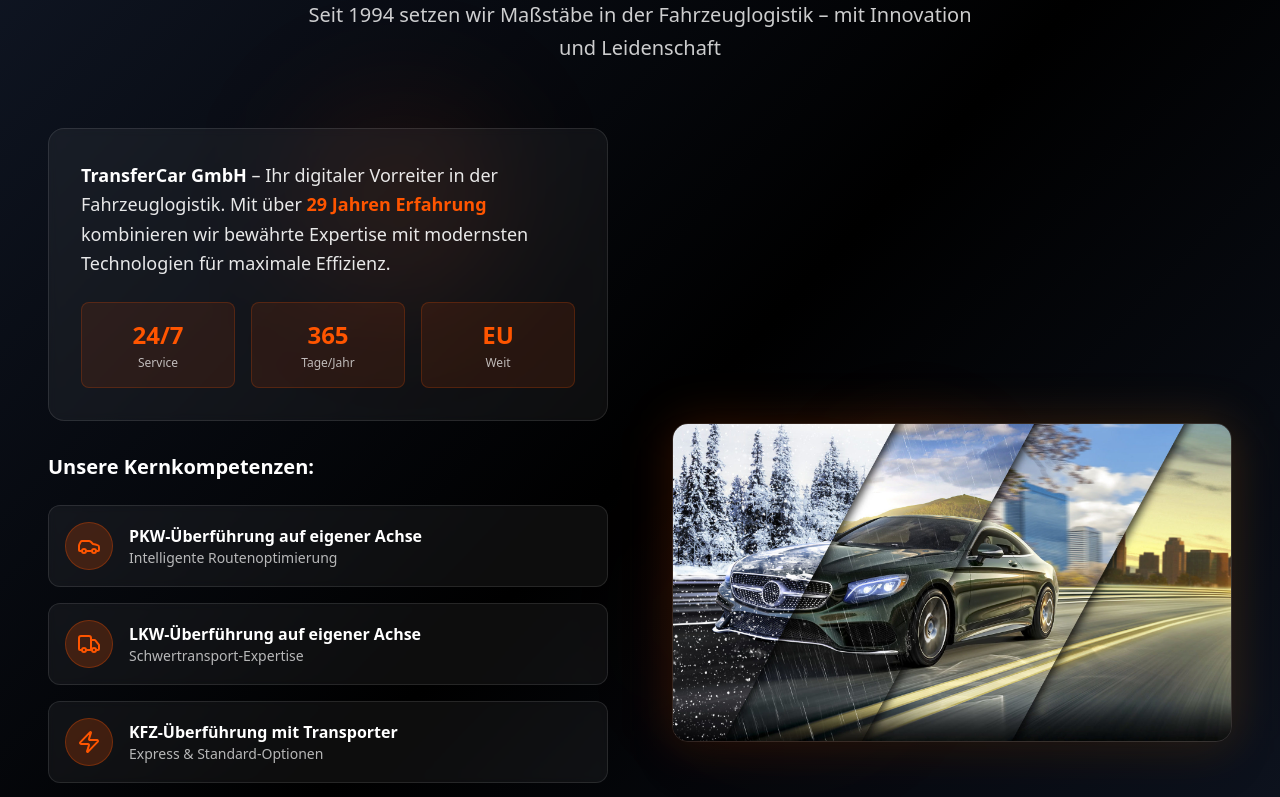
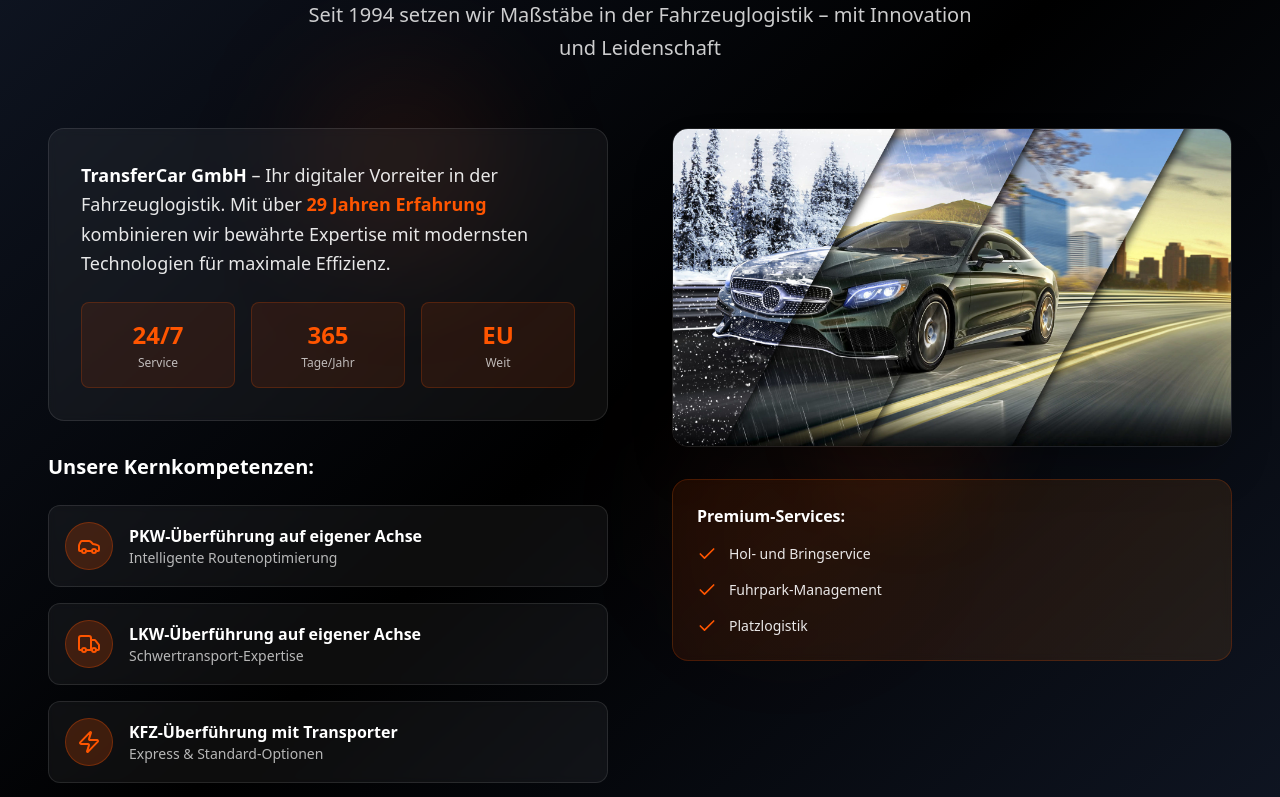
Before and after one commit to dvvvvv411/gray-car-canvas, a React (Vite) app: page / in a window 1280 px wide. Shown: the part 2000-2797 px from the top of the page. Built offline with nearby package versions, Linux system fonts and the light colour scheme.

Commit message:
Fix: Balance service section layout
Adjust the layout of the "Service & Flexibilität" section to balance the content in both columns. Move the "Premium-Services" card and remove the orange shadow effect behind the image.

```diff
--- a/src/pages/Index.tsx
+++ b/src/pages/Index.tsx
@@ -233,9 +233,9 @@ const Index = () => {
             </p>
           </div>
 
-          <div className="grid lg:grid-cols-2 gap-16 items-stretch">
+          <div className="grid lg:grid-cols-2 gap-16 items-start">
             {/* Content Side */}
-            <div className="space-y-8 animate-fade-in-up flex flex-col justify-center" style={{ animationDelay: '0.2s' }}>
+            <div className="space-y-8 animate-fade-in-up" style={{ animationDelay: '0.2s' }}>
               {/* Company Description */}
               <div className="bg-white/5 backdrop-blur-sm border border-white/10 rounded-2xl p-8">
                 <p className="text-lg text-white/90 leading-relaxed mb-6">
@@ -296,10 +296,30 @@ const Index = () => {
                 </div>
               </div>
 
+              <div className="pt-4">
+                <Button
+                  className="bg-primary hover:bg-primary/90 text-primary-foreground px-8 py-3 text-lg font-semibold hover:scale-105 transition-transform duration-200"
+                  size="lg"
+                >
+                  Mehr über uns erfahren
+                </Button>
+              </div>
+            </div>
+
+            {/* Image Side */}
+            <div className="space-y-8 animate-fade-in-up" style={{ animationDelay: '0.4s' }}>
+              <div className="relative w-full">
+                <img
+                  src={serviceImage}
+                  alt="TransferCar Service Excellence"
+                  className="w-full h-auto rounded-2xl shadow-2xl border border-white/10"
+                />
+              </div>
+
               {/* Additional Services */}
               <div className="bg-gradient-to-r from-primary/10 to-accent/10 backdrop-blur-sm border border-primary/20 rounded-2xl p-6">
                 <h4 className="font-semibold text-white mb-4">Premium-Services:</h4>
-                <div className="grid grid-cols-1 md:grid-cols-3 gap-4">
+                <div className="grid grid-cols-1 gap-4">
                   <div className="flex items-center space-x-3">
                     <Check className="w-5 h-5 text-primary flex-shrink-0" />
                     <span className="text-white/90 text-sm">Hol- und Bringservice</span>
@@ -313,29 +333,6 @@ const Index = () => {
                     <span className="text-white/90 text-sm">Platzlogistik</span>
                   </div>
                 </div>
-              </div>
-
-              <div className="pt-4">
-                <Button
-                  className="bg-primary hover:bg-primary/90 text-primary-foreground px-8 py-3 text-lg font-semibold hover:scale-105 transition-transform duration-200"
-                  size="lg"
-                >
-                  Mehr über uns erfahren
-                </Button>
-              </div>
-            </div>
-
-            {/* Image Side */}
-            <div className="relative animate-fade-in-up flex items-center" style={{ animationDelay: '0.4s' }}>
-              <div className="relative w-full">
-                {/* Glowing border effect */}
-                <div className="absolute inset-0 bg-gradient-to-r from-primary/20 to-accent/20 rounded-2xl blur-xl"></div>
-
-                <img
-                  src={serviceImage}
-                  alt="TransferCar Service Excellence"
-                  className="relative w-full h-auto rounded-2xl shadow-2xl border border-white/10"
-                />
               </div>
             </div>
           </div>
```
